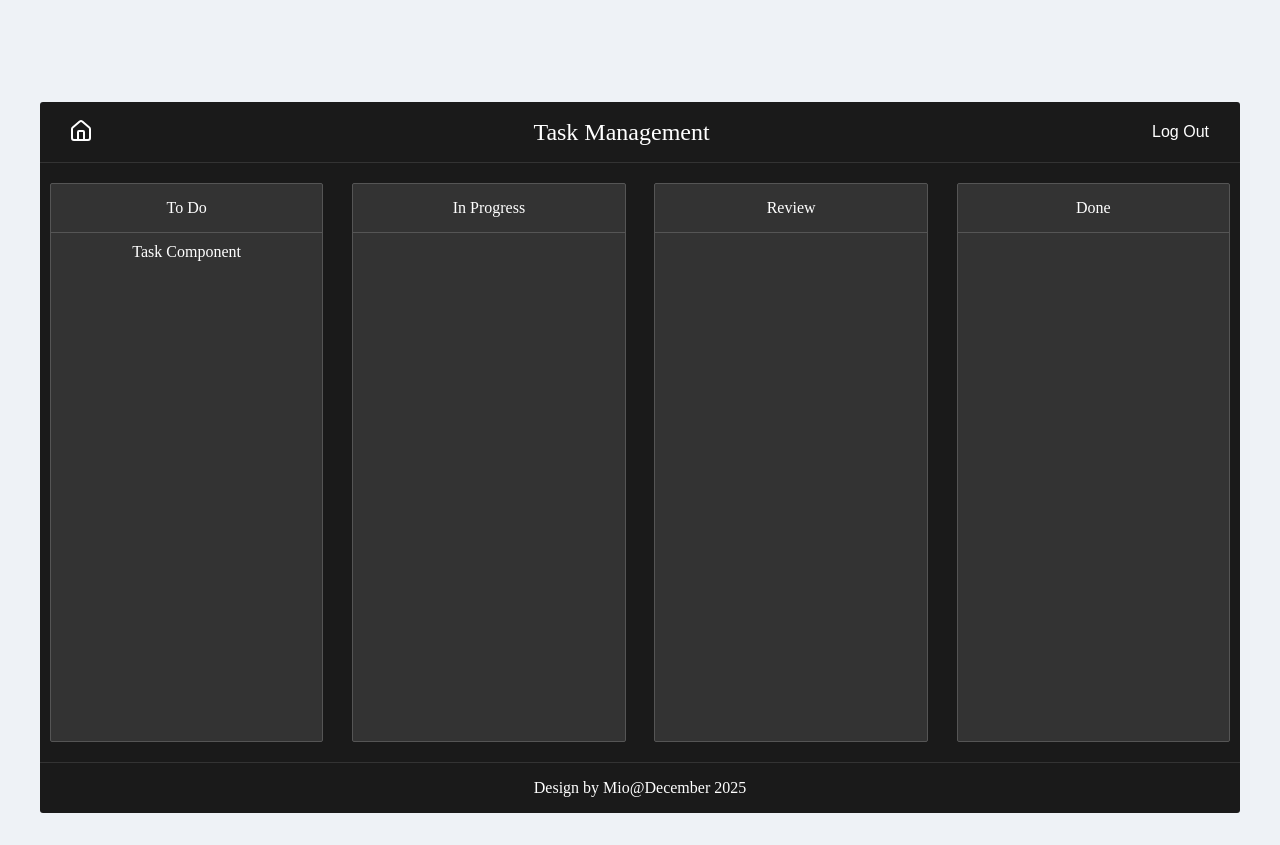
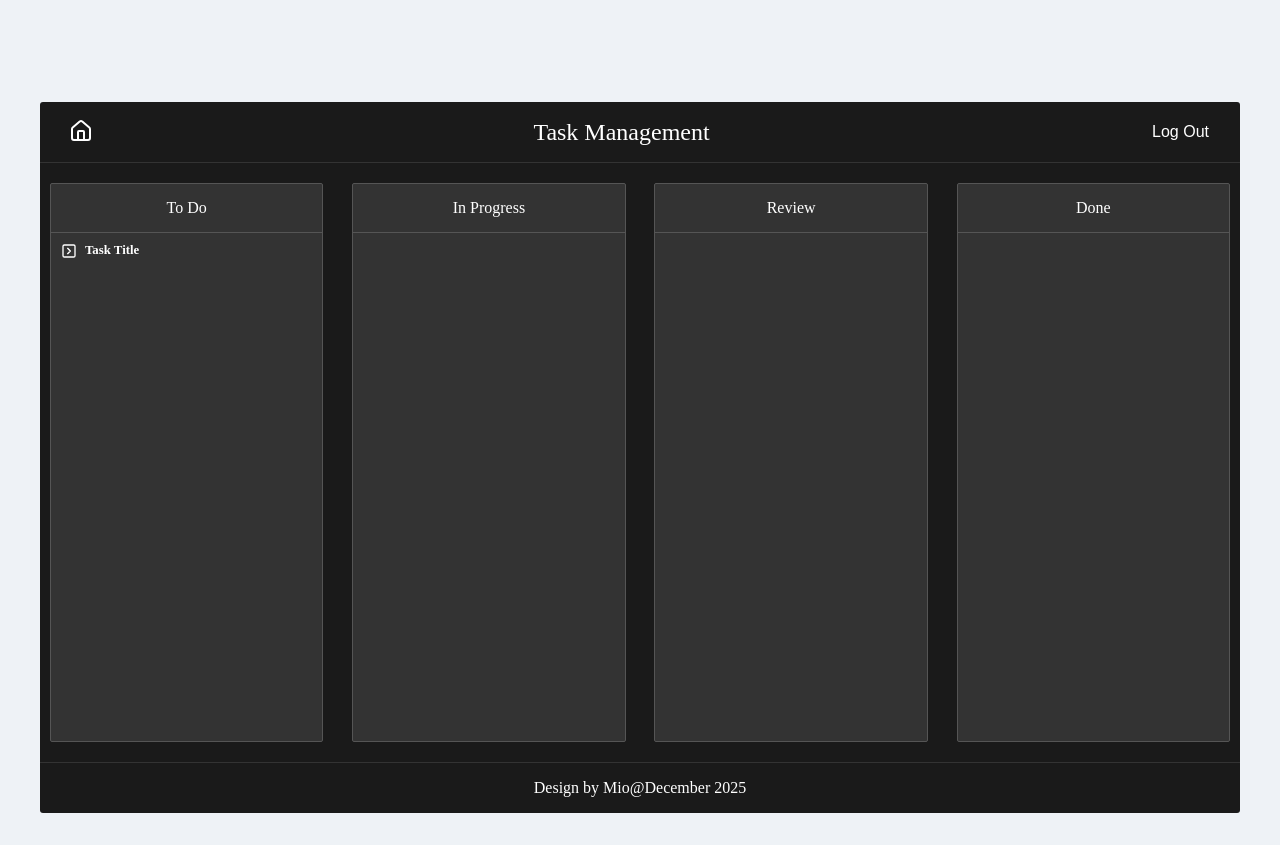
Before and after one commit to mirato12251999-blip/todolist-react, a React (Vite) app: page / in a window 1280 px wide. Built offline with nearby package versions, Linux system fonts and the light colour scheme.

Commit message:
feature: change

```diff
--- a/src/components/task/task.module.css
+++ b/src/components/task/task.module.css
@@ -1,3 +1,35 @@
 .task {
     color: white;
+    cursor: pointer;
 }
+
+.header {
+    font-size: 0.8em;
+    font-weight: bold;
+    margin-bottom: 10px;
+    display: flex;
+    flex-direction: row;
+}
+
+.header>p {
+    margin: 0;
+}
+
+.header>span {
+    font-size: 0.6em;
+}
+
+.icon {
+    width: 16px;
+    height: 16px;
+    margin-right: 8px;
+    transition: transform 0.3s ease;
+}
+
+.iconRotated {
+    width: 16px;
+    height: 16px;
+    margin-right: 8px;
+    transform: rotate(90deg);
+    transition: transform 0.3s ease;
+}
--- a/src/components/task/task.tsx
+++ b/src/components/task/task.tsx
@@ -1,9 +1,30 @@
+import { useState } from 'react';
+import { SquareChevronRight } from 'lucide-react';
+
 import styles from './task.module.css';
 
 export const Task = () => {
+    const [isShow, setShow] = useState(false);
+
+    const handleTask = () => {
+        setShow(!isShow);
+    }
+
     return (
-        <div className={styles["task"]}>
-            Task Component
+        <div className={styles["task"]} onClick={handleTask}>
+            <div className={styles["header"]}>
+                {
+                    isShow ? <SquareChevronRight className={styles["iconRotated"]} /> : <SquareChevronRight className={styles["icon"]} />
+                }
+                <p>Task Title</p>
+            </div>
+            {
+                isShow && (
+                    <div className={styles["details"]}>
+                        <p>Task details go here. This section is visible when isShow is true.</p>
+                    </div>
+                )
+            }
         </div>
     );
 };
```
